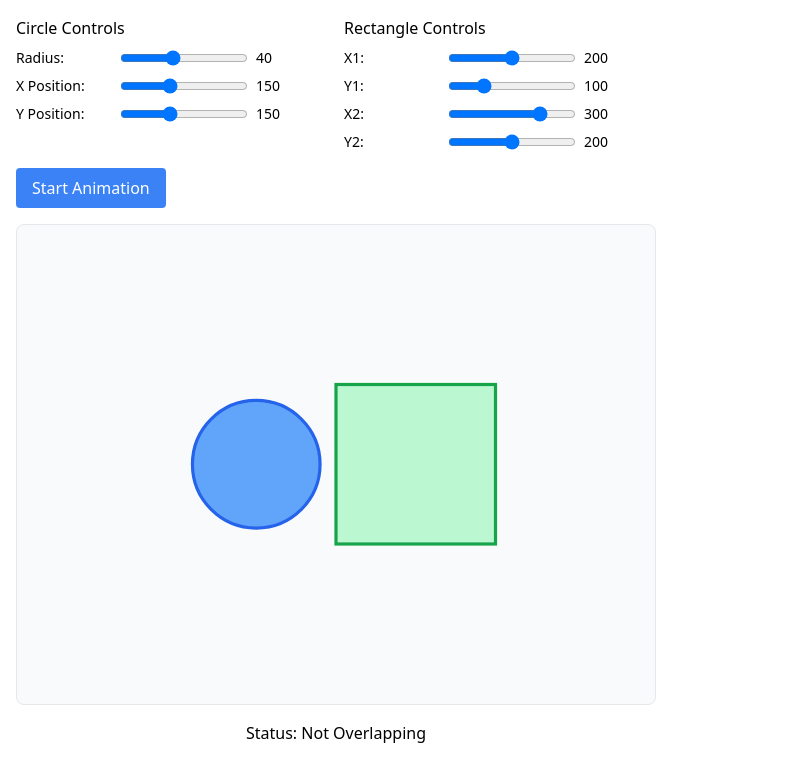
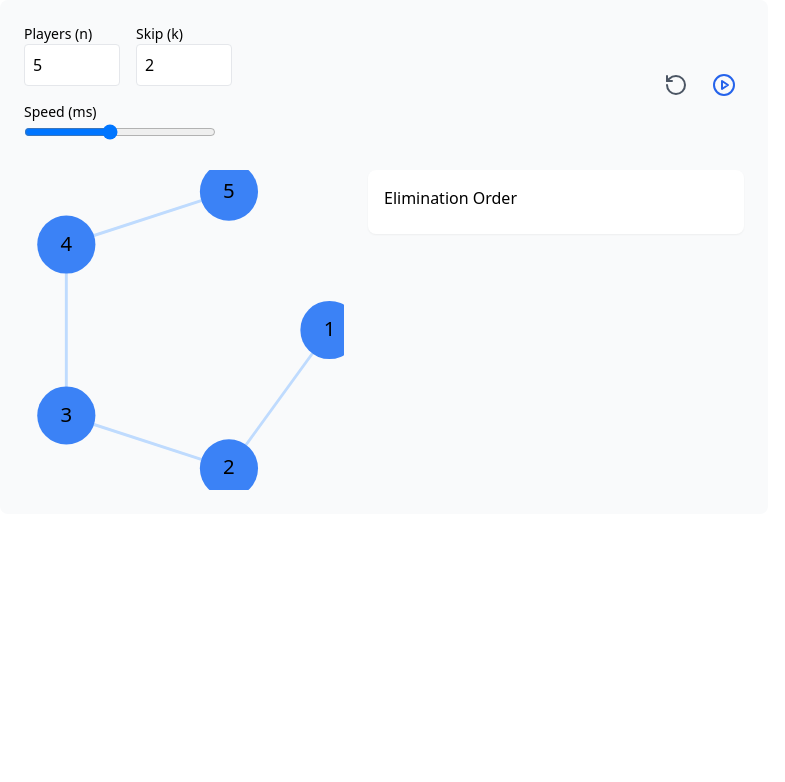
Before and after one commit to kartikjain007/DSA-Repository, a React (Create React App) app: page / in a window 1280 px wide. Shown: the top 782 px of the page, without its empty margins (0-785 px from the left). Built offline with nearby package versions, Linux system fonts and the light colour scheme.

Commit message:
Added Josephus-Problem

```diff
--- a/package.json
+++ b/package.json
@@ -4,6 +4,7 @@
   "private": true,
   "dependencies": {
     "cra-template": "1.2.0",
+    "lucide-react": "^0.469.0",
     "react": "^19.0.0",
     "react-dom": "^19.0.0",
     "react-scripts": "5.0.1",
--- a/src/App.js
+++ b/src/App.js
@@ -3,13 +3,14 @@ import "./App.css";
 import OverlapDetector from "./Repos/Circle-And-Overlapping";
 import OriginalArrayFinder from "./Repos/Double-Original-Array";
 import DutchFlagSortVisualizer from "./Repos/Dutch-National-Flag";
+import JosephusProblem from "./Repos/Josephus-Problem";
 import PangramChecker from "./Repos/Pangram-Checker";
 import RomanNumeralConverter from "./Repos/Roman-Numeral-Convertor";
 import SlidingWindowViz from "./Repos/Sliding-Window-Visualization";
 // import HalvesComparison from "./Repos/Halves-Vowels-Comparison";
 
 function App() {
-  return <OverlapDetector />;
+  return <JosephusProblem />;
 }
 
 export default App;
--- /dev/null
+++ b/src/Repos/Josephus-Problem.jsx
@@ -0,0 +1,250 @@
+import React, { useState, useEffect } from "react";
+import { ArrowRight, PlayCircle, StopCircle, RotateCcw } from "lucide-react";
+
+const JosephusProblem = () => {
+  const [n, setN] = useState(5);
+  const [k, setK] = useState(2);
+  const [players, setPlayers] = useState([]);
+  const [currentIndex, setCurrentIndex] = useState(0);
+  const [winner, setWinner] = useState(null);
+  const [isPlaying, setIsPlaying] = useState(false);
+  const [rotation, setRotation] = useState(0);
+  const [eliminationHistory, setEliminationHistory] = useState([]);
+  const [speed, setSpeed] = useState(1000);
+
+  const initializePlayers = () => {
+    setPlayers(
+      Array.from({ length: n }, (_, i) => ({
+        id: i + 1,
+        isActive: true,
+        angle: (2 * Math.PI * i) / n,
+        scale: 1,
+      }))
+    );
+    setCurrentIndex(0);
+    setWinner(null);
+    setRotation(0);
+    setEliminationHistory([]);
+  };
+
+  const simulateStep = () => {
+    setPlayers((prevPlayers) => {
+      let count = k;
+      let idx = currentIndex;
+
+      while (count > 0) {
+        if (prevPlayers[idx % n].isActive) count--;
+        if (count > 0) idx++;
+      }
+
+      idx = idx % n;
+
+      const newPlayers = prevPlayers.map((p, i) =>
+        i === idx ? { ...p, isActive: false } : p
+      );
+
+      setEliminationHistory((prev) => [...prev, idx + 1]);
+
+      const activeCount = newPlayers.filter((p) => p.isActive).length;
+      if (activeCount === 1) {
+        const winner = newPlayers.find((p) => p.isActive).id;
+        setWinner(winner);
+        setIsPlaying(false);
+      }
+
+      setCurrentIndex(idx);
+      setRotation((prev) => prev + 360 / n);
+      return newPlayers;
+    });
+  };
+
+  useEffect(() => {
+    initializePlayers();
+  }, [n]);
+
+  useEffect(() => {
+    let interval;
+    if (isPlaying) {
+      interval = setInterval(simulateStep, speed);
+    }
+    return () => clearInterval(interval);
+  }, [isPlaying, currentIndex, speed]);
+
+  const getPlayerStyles = (player) => {
+    if (!player.isActive) {
+      return {
+        circle: "fill-gray-200 opacity-40",
+        text: "text-gray-600",
+      };
+    }
+    if (player.id === winner) {
+      return {
+        circle: "fill-green-500",
+        text: "text-white",
+      };
+    }
+    return {
+      circle: "fill-blue-500",
+      text: "text-white",
+    };
+  };
+
+  return (
+    <div className="w-full max-w-3xl p-6 space-y-6 bg-gray-50 rounded-lg">
+      <div className="flex flex-wrap gap-6 items-center justify-between">
+        <div className="space-y-4">
+          <div className="flex gap-4">
+            <div>
+              <label className="block text-sm font-medium">Players (n)</label>
+              <input
+                type="number"
+                value={n}
+                onChange={(e) =>
+                  setN(Math.max(2, parseInt(e.target.value) || 2))
+                }
+                className="w-24 p-2 border rounded"
+                min="2"
+              />
+            </div>
+            <div>
+              <label className="block text-sm font-medium">Skip (k)</label>
+              <input
+                type="number"
+                value={k}
+                onChange={(e) =>
+                  setK(Math.max(1, parseInt(e.target.value) || 1))
+                }
+                className="w-24 p-2 border rounded"
+                min="1"
+              />
+            </div>
+          </div>
+          <div>
+            <label className="block text-sm font-medium">Speed (ms)</label>
+            <input
+              type="range"
+              min="200"
+              max="2000"
+              step="100"
+              value={speed}
+              onChange={(e) => setSpeed(Number(e.target.value))}
+              className="w-48"
+            />
+          </div>
+        </div>
+
+        <div className="space-x-2">
+          <button
+            onClick={() => {
+              initializePlayers();
+              setIsPlaying(false);
+            }}
+            className="p-2 text-gray-600 hover:bg-gray-200 rounded-full"
+          >
+            <RotateCcw size={24} />
+          </button>
+          <button
+            onClick={() => setIsPlaying(!isPlaying)}
+            className="p-2 text-blue-600 hover:bg-blue-100 rounded-full"
+          >
+            {isPlaying ? <StopCircle size={24} /> : <PlayCircle size={24} />}
+          </button>
+        </div>
+      </div>
+
+      <div className="flex gap-6">
+        <div className="relative w-80 h-80">
+          <svg
+            viewBox="-110 -110 220 220"
+            className="transform transition-transform duration-1000"
+            style={{ transform: `rotate(${rotation}deg)` }}
+          >
+            {players.map((player, i) => {
+              const nextActive = players.findIndex(
+                (p, j) => j > i && p.isActive
+              );
+              if (nextActive === -1 || !player.isActive) return null;
+
+              const x1 = 100 * Math.cos(player.angle);
+              const y1 = 100 * Math.sin(player.angle);
+              const x2 = 100 * Math.cos(players[nextActive].angle);
+              const y2 = 100 * Math.sin(players[nextActive].angle);
+
+              return (
+                <line
+                  key={`line-${i}`}
+                  x1={x1}
+                  y1={y1}
+                  x2={x2}
+                  y2={y2}
+                  className="stroke-blue-200"
+                  strokeWidth="2"
+                />
+              );
+            })}
+
+            {players.map((player) => {
+              const x = 100 * Math.cos(player.angle);
+              const y = 100 * Math.sin(player.angle);
+              const styles = getPlayerStyles(player);
+              return (
+                <g
+                  key={player.id}
+                  transform={`translate(${x},${y})`}
+                  className="transition-all duration-500"
+                >
+                  <circle
+                    r="20"
+                    className={`transition-colors duration-300 ${styles.circle}`}
+                  />
+                  <text
+                    className={`text-sm font-medium ${styles.text}`}
+                    textAnchor="middle"
+                    dy="0.3em"
+                  >
+                    {player.id}
+                  </text>
+                  {!player.isActive && (
+                    <line
+                      x1="-14"
+                      y1="-14"
+                      x2="14"
+                      y2="14"
+                      className="stroke-gray-400 stroke-2"
+                    />
+                  )}
+                </g>
+              );
+            })}
+          </svg>
+        </div>
+
+        <div className="flex-1">
+          <div className="bg-white p-4 rounded-lg shadow-sm">
+            <h3 className="font-medium mb-2">Elimination Order</h3>
+            <div className="space-y-2">
+              {eliminationHistory.map((id, index) => (
+                <div
+                  key={index}
+                  className="flex items-center gap-2 animate-fade-in"
+                >
+                  <span className="text-sm text-gray-500">#{index + 1}</span>
+                  <ArrowRight size={16} className="text-gray-400" />
+                  <span className="font-medium">Player {id}</span>
+                </div>
+              ))}
+            </div>
+          </div>
+
+          {winner && (
+            <div className="mt-4 p-4 bg-green-100 text-green-800 rounded-lg animate-bounce">
+              Winner: Player {winner}! 🎉
+            </div>
+          )}
+        </div>
+      </div>
+    </div>
+  );
+};
+
+export default JosephusProblem;
```
Also changed, not shown: 1 other file (tests, documents, lock files or other folders).
